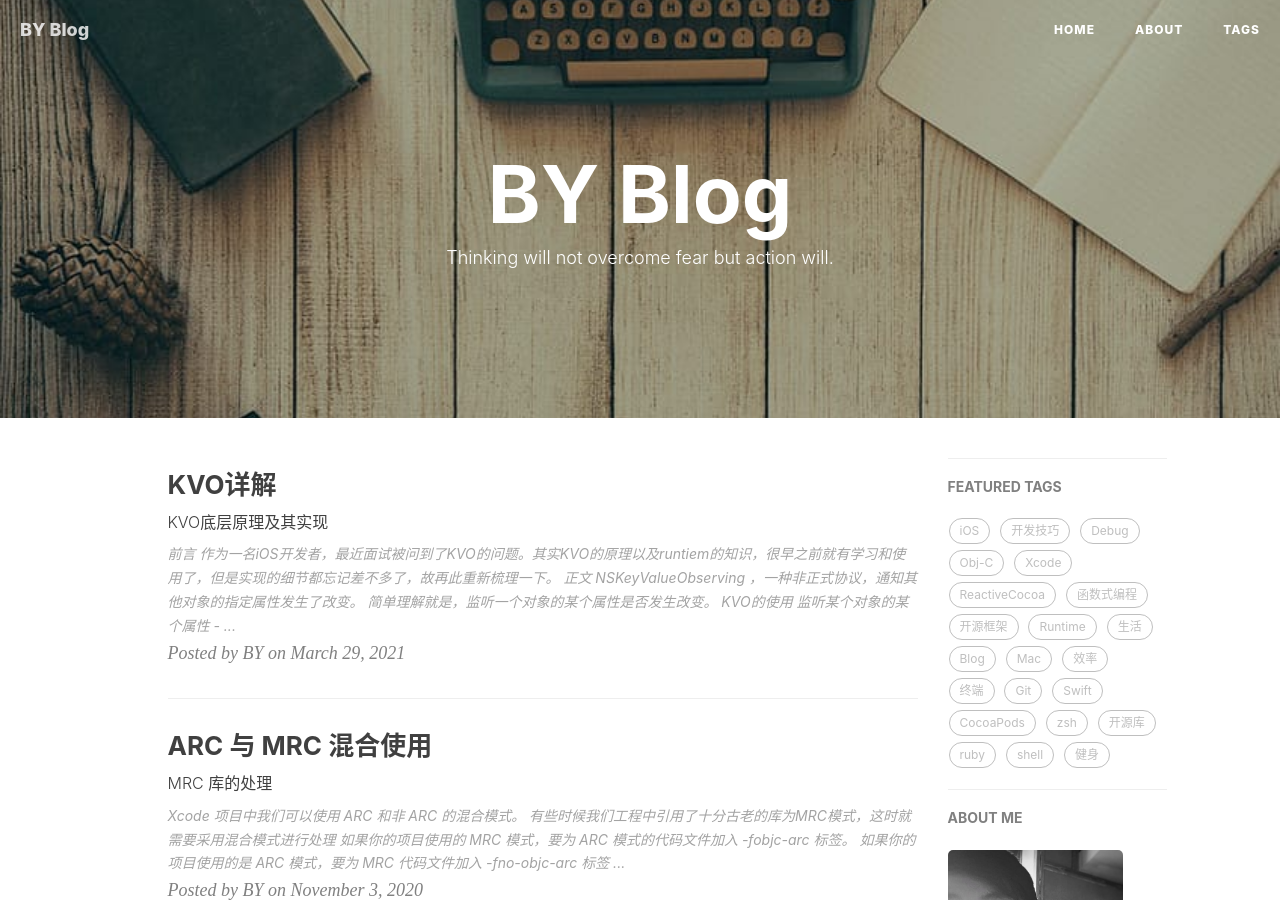
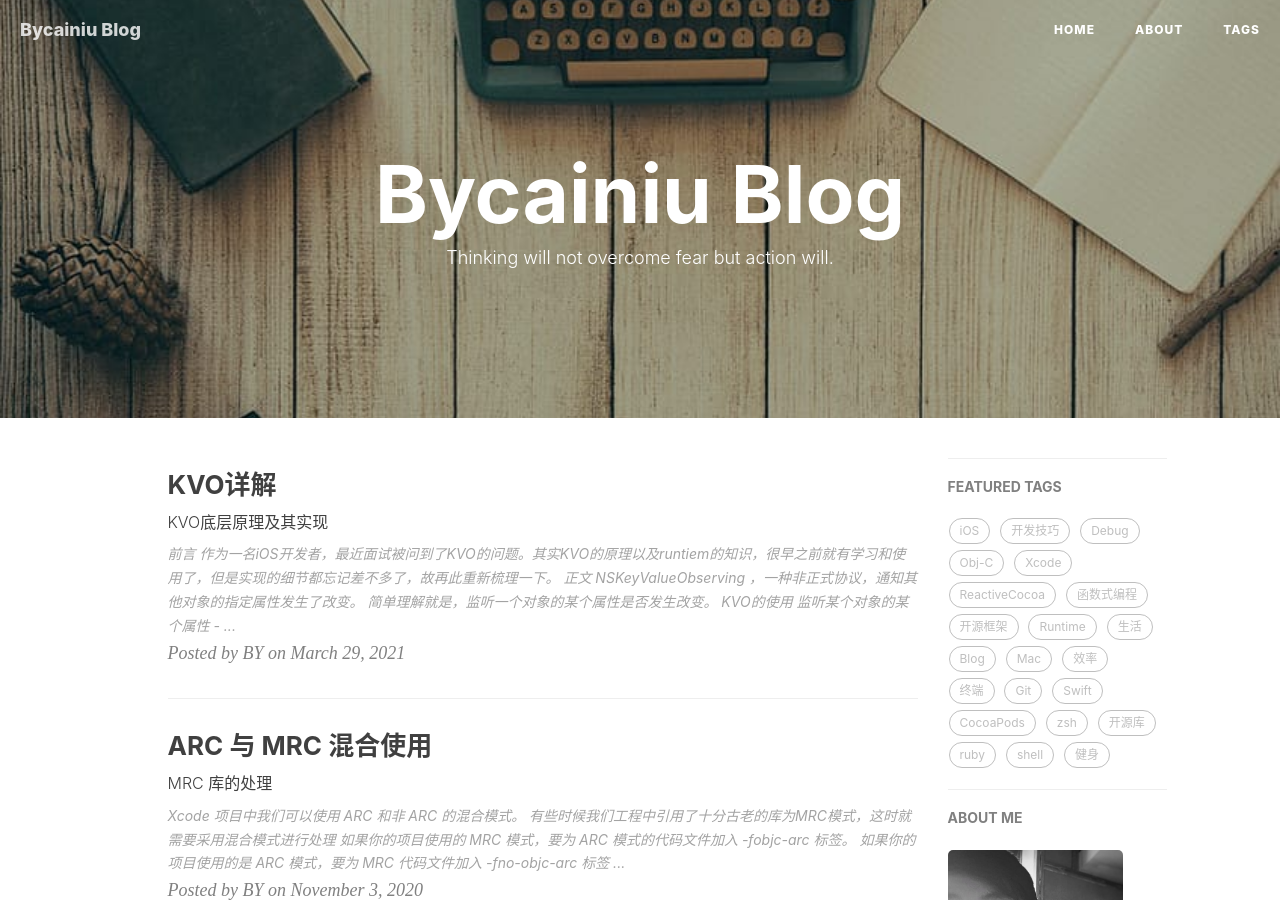
Before and after one commit to bycainiu/blog, a Jekyll site: the page built from index.html, in a window 1280 px wide and 900 px high. Built offline with Jekyll 4.4.1, drawn with Linux system fonts in a browser that asks for light colours; nearby versions of some CDN libraries; the list of posts is cut into pages by our own code; comment, search, counter and statistics services are not loaded; some of the changed text lies outside the part shown.

Commit message:
Update _config.yml

```diff
--- a/_config.yml
+++ b/_config.yml
@@ -1,5 +1,5 @@
 # Site settings
-title: BY Blog
+title: Bycainiu Blog
 SEOTitle: bycainiu的博客 | Bycainiu Blog
 header-img: img/post-bg-desk.jpg
 email: bycainiu666@163.com
```
